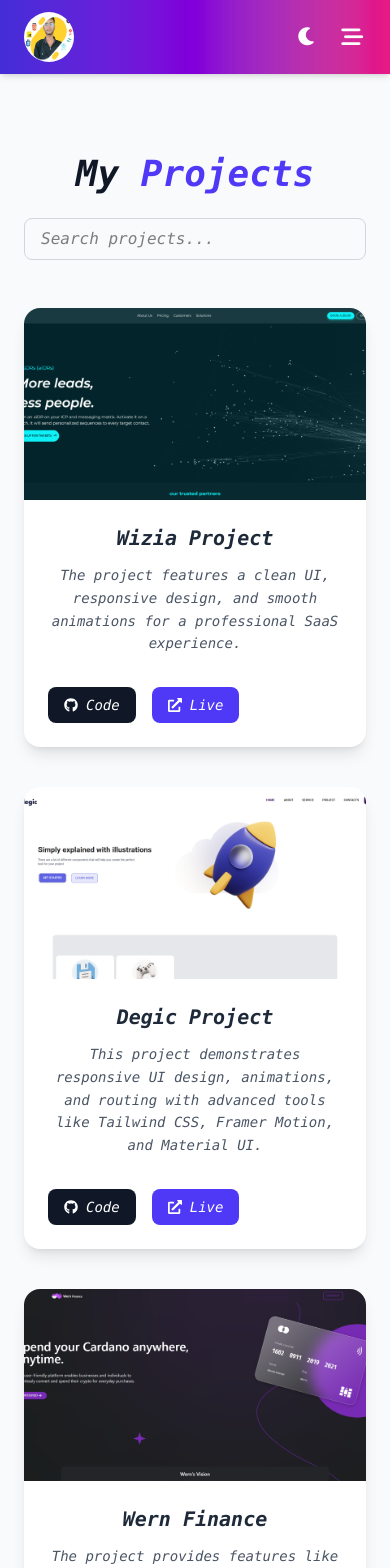
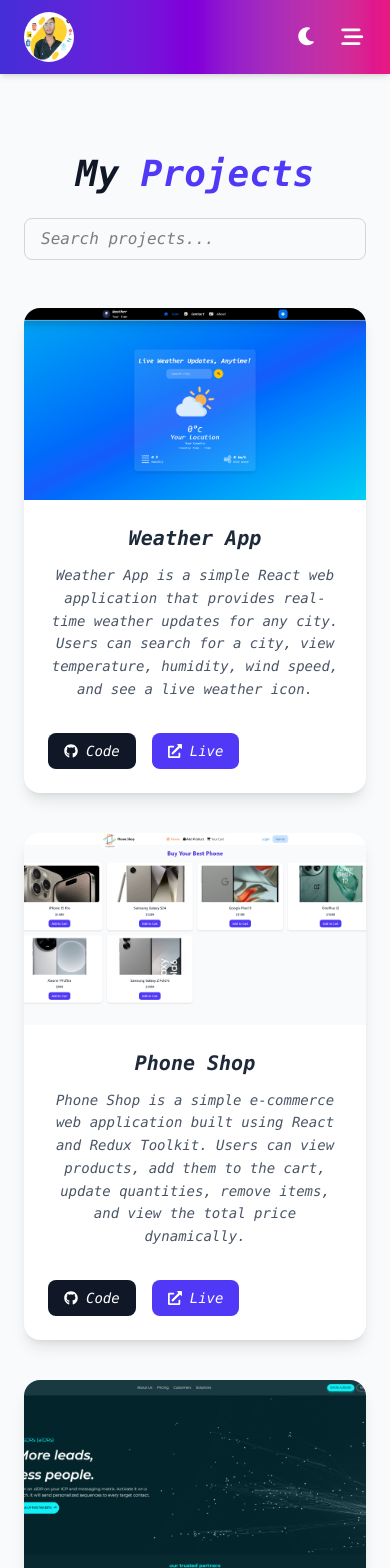
Before and after one commit to abdul-korim-web/my-portfolio, a React (Vite) app: page /Projects in a window 390 px wide. Shown: the top 1568 px of the page. Built offline with nearby package versions, Linux system fonts and the light colour scheme.

Commit message:
weather and phone shop project added

```diff
--- a/src/Components/NavProjects/NavProjects.jsx
+++ b/src/Components/NavProjects/NavProjects.jsx
@@ -3,6 +3,22 @@ import { motion } from "framer-motion";
 import { FaGithub, FaExternalLinkAlt } from "react-icons/fa";
 
 const projects = [
+  {
+    title: "Weather App",
+    description:
+      "Weather App is a simple React web application that provides real-time weather updates for any city. Users can search for a city, view temperature, humidity, wind speed, and see a live weather icon.",
+    image: "/image/WeatherProject.png",
+    liveLink: "https://abdul-weather.netlify.app/",
+    sourceLink: "https://github.com/abdul-korim-web/weather",
+  },
+  {
+    title: "Phone Shop",
+    description:
+      "Phone Shop is a simple e-commerce web application built using React and Redux Toolkit. Users can view products, add them to the cart, update quantities, remove items, and view the total price dynamically.",
+    image: "/image/PhoneShop.png",
+    liveLink: "https://abdul-phone-shop.netlify.app/",
+    sourceLink: "https://github.com/abdul-korim-web/phones-shop",
+  },
   {
     title: "Wizia Project",
     description:
@@ -25,7 +41,8 @@ const projects = [
       "The project provides features like debit card creation, offers section, reviews, FAQs, and a contact form — all with a clean UI and animations.",
     image: "/image/WernFinance.png",
     liveLink: "https://react-wern-finance.netlify.app/",
-    sourceLink: "https://github.com/abdul-korim-web/Wern-Finance-React-Project-2",
+    sourceLink:
+      "https://github.com/abdul-korim-web/Wern-Finance-React-Project-2",
   },
 ];
 
@@ -35,8 +52,7 @@ const NavProjects = () => {
   // Filtered projects
   const filteredProjects = projects.filter(
     (project) =>
-      project.title.toLowerCase().includes(search.toLowerCase()) ||
-      project.description.toLowerCase().includes(search.toLowerCase())
+      project.title.toLowerCase().includes(search.toLowerCase())
   );
 
   return (
```
Also changed, not shown: src/App.jsx (+32 -37 lines), public/image/PhoneShop.png (added), public/image/WeatherProject.png (added).
